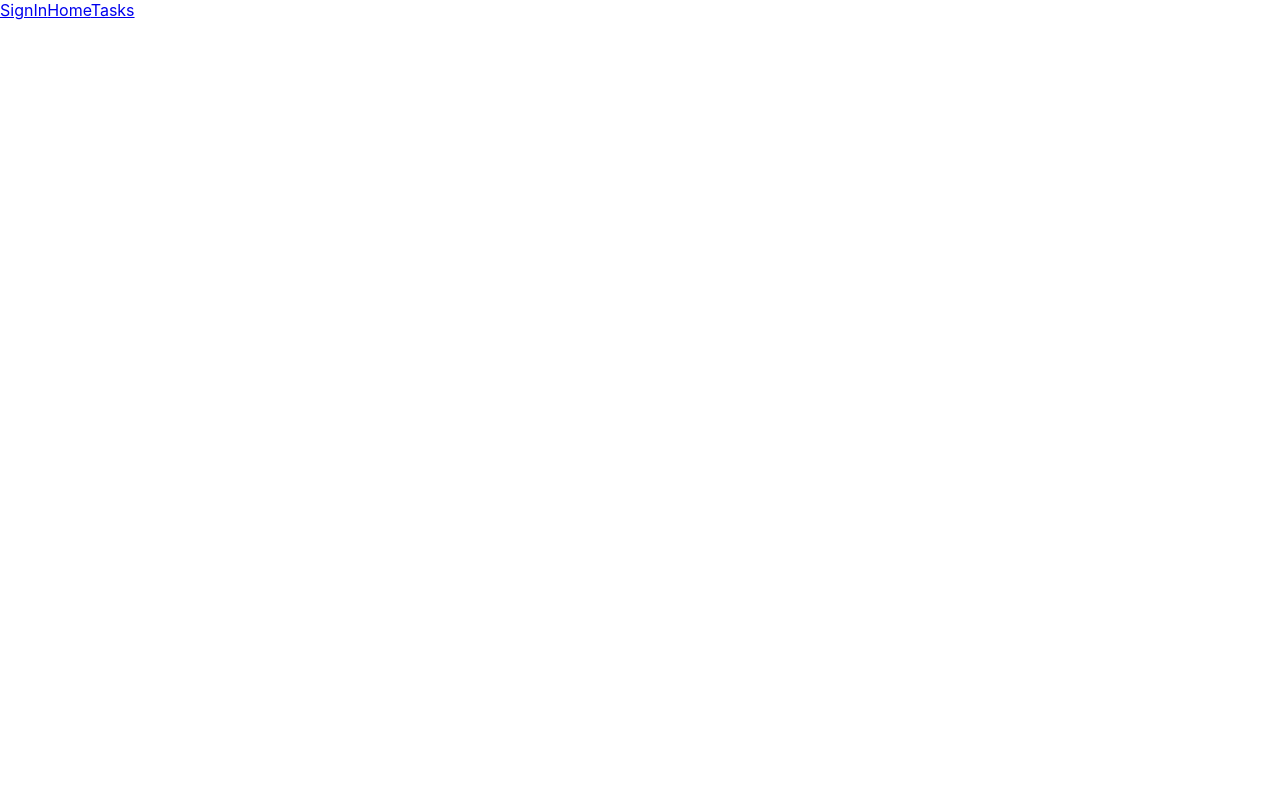
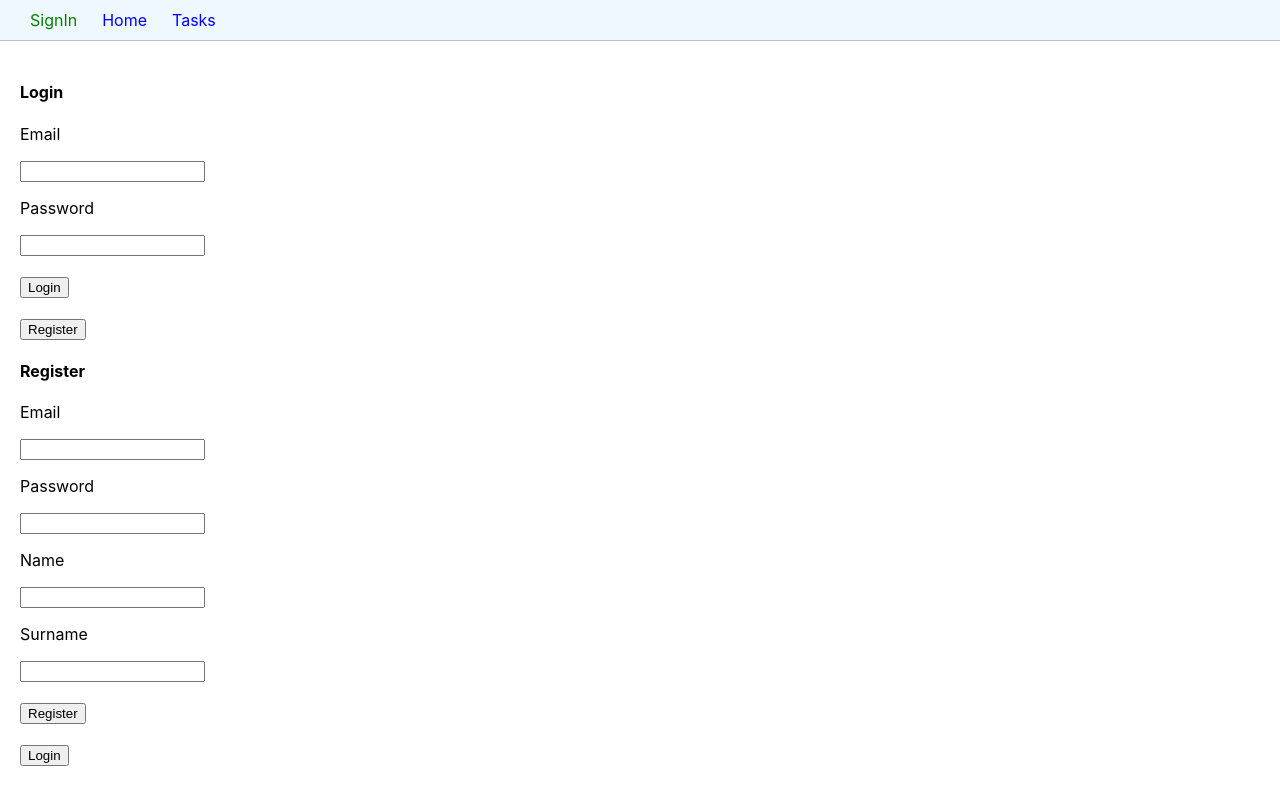
Before and after one commit to florinaveseli/react-node-app, a React (Create React App) app in the folder client/: page / in a window 1280 px wide. Built offline with nearby package versions, Linux system fonts and the light colour scheme.

Commit message:
adding login and register

```diff
--- a/client/package.json
+++ b/client/package.json
@@ -6,8 +6,10 @@
     "@testing-library/jest-dom": "^5.15.0",
     "@testing-library/react": "^11.2.7",
     "@testing-library/user-event": "^12.8.3",
+    "axios": "^0.24.0",
     "react": "^17.0.2",
     "react-dom": "^17.0.2",
+    "react-router": "^6.0.2",
     "react-router-dom": "^6.0.2",
     "react-scripts": "4.0.3",
     "web-vitals": "^1.1.2"
--- a/client/src/App.js
+++ b/client/src/App.js
@@ -1,27 +1,33 @@
 import React from "react";
-import {BrowserRouter,Routes,Route,NavLink} from "react-router-dom";
+import {BrowserRouter ,Routes,Route,NavLink,Link} from "react-router-dom";
+
+
 import LoginRegister from "./LoginRegister";
 import Home from "./Home";
 import Tasks from "./Tasks";
 function App() {
   return (
+    <BrowserRouter>
         <div className="App">
-      <BrowserRouter>
+
             <div className="header">
-          <NavLink exact activeClassName="active" to="/">SignIn</NavLink>
-          <NavLink activeClassName="active" to="/home">Home</NavLink>
-          <NavLink activeClassName="active" to="/tasks">Tasks</NavLink>
+              <NavLink   style={({ isActive }) => ({ color: isActive ? "green" : "blue" })} to="/">SignIn</NavLink>
+              <NavLink style={({ isActive }) => ({ color: isActive ? "green" : "blue" })} to="/home">Home</NavLink>
+              <NavLink style={({ isActive }) => ({ color: isActive ? "green" : "blue" })} to="/tasks">Tasks</NavLink>
+
             </div>
             <div className="content">
               <Routes>
-            <Route exact path="/">{LoginRegister}</Route>
-            <Route exact path="/home">{Home}</Route>
-            <Route exact path="/tasks">{Tasks}</Route>
+                <Route exact path="/" element={<LoginRegister/>} />
+                <Route exact path="/home" element={<Home/>} />
+                <Route exact path="/tasks" element={<Tasks/>}/>
               </Routes>
 
             </div>
+
+        </div>
      </BrowserRouter>
-    </div>
+
   );
 }
 
--- a/client/src/Home.js
+++ b/client/src/Home.js
@@ -1,10 +1,20 @@
 import React from "react";
+import {useNavigate} from "react-router-dom";
+import {removeUserSession} from "./Utils/SetToken";
 
 
-const Home  =()=>{
+const Home  =(props)=>{
+    const navigate = useNavigate('');
+
+
+    const handleLogout =()=>{
+        removeUserSession();
+        navigate('/');
+    }
+
     return(
         <div>
-            Welcome to home PAge
+            <input type="button" value="Logout" onClick={handleLogout}/>
         </div>
     )
 }
--- a/client/src/LoginRegister.js
+++ b/client/src/LoginRegister.js
@@ -1,10 +1,86 @@
-import React from "react";
+import React, {useState} from "react";
+import {useNavigate} from 'react-router-dom';
+import axios from "axios";
+import {setUserSession} from "./Utils/SetToken";
+
 
 
 const LoginRegister  =()=>{
+    const [username,setUsername] = useState('');
+    const [password,setPassword] = useState('');
+    const [error,setError] = useState(null);
+    const [loading,setLoading] =useState(false);
+    const navigate = useNavigate('');
+
+    const handleLogin =()=>{
+        setError(null);
+        setLoading(true);
+        axios.post("http://localhost:8000/api/user/login",{
+            email:username,
+            password:password
+        }).then(res =>{
+            setLoading(false);
+            setUserSession(res.data.token);
+            navigate('/home')
+        }).catch(e=>{
+
+            if(e.response.status === 422 || e.response.status === 400){
+                setError(e.response.data.message);
+            }
+            else{
+                setError("Something went wrong");
+            }
+            setLoading(false);
+
+
+        })
+
+    }
     return(
+
         <div>
-            Welcome to home PAge
+            <div className="login">
+             <h4>Login</h4>
+             <div>
+                 <p>Email</p>
+                 <input type="text" value={username} onChange={e=>setUsername(e.target.value)}/>
+             </div>
+             <div>
+                 <p>Password</p>
+                 <input type="password" value={password} onChange={e=>setPassword(e.target.value)}/>
+             </div>
+                <br/>
+                {error && <div className="error">{error}</div>}
+                <input type="button" value={loading?"Loading...":"Login"} disabled={loading} onClick={handleLogin}/>
+                <br/>
+                <br/>
+                <input type="button" value="Register"/>
+            </div>
+            <div className="register">
+                <h4>Register</h4>
+                <div>
+                    <p>Email</p>
+                    <input type="text"/>
+                </div>
+                <div>
+                    <p>Password</p>
+                    <input type="password"/>
+                </div>
+                <div>
+                    <p>Name</p>
+                    <input type="text"/>
+                </div>
+                <div>
+                    <p>Surname</p>
+                    <input type="text"/>
+                </div>
+                <br/>
+                <input type="button" value="Register"/>
+                <br/>
+                <br/>
+                <input type="button" value="Login"/>
+            </div>
+
         </div>
     )
 }
--- /dev/null
+++ b/client/src/Utils/SetToken.js
@@ -0,0 +1,14 @@
+
+
+export const getToken = () =>{
+    return localStorage.getItem("token") || null;
+}
+
+export const setUserSession = (token) =>{
+    localStorage.setItem("token",token);
+
+}
+export const  removeUserSession = () =>{
+    localStorage.removeItem("token");
+
+}
--- a/client/src/index.css
+++ b/client/src/index.css
@@ -11,3 +11,34 @@ code {
   font-family: source-code-pro, Menlo, Monaco, Consolas, 'Courier New',
     monospace;
 }
+
+
+.header{
+  padding: 10px;
+  background: aliceblue;
+  border-bottom: 1px solid silver;
+}
+
+.header a{
+  color: #4d678a;
+  text-decoration: none;
+  margin-left: 20px;
+  margin-right: 5px;
+}
+
+.header a:hover{
+  color: #9abbe7;
+}
+
+.header .active{
+  color: #604a88;
+}
+
+.content{
+  padding: 20px;
+}
+
+.error{
+  color: red;
+  margin-bottom: 10px;
+}
```
Also changed, not shown: client/src/Routes/PrivateRoute.js (added, +14 -0 lines), client/src/Routes/PublicRoute.js (added, +14 -0 lines), 2 other files (tests, documents, lock files or other folders). Lines whose indentation alone changed are shown as unchanged.
